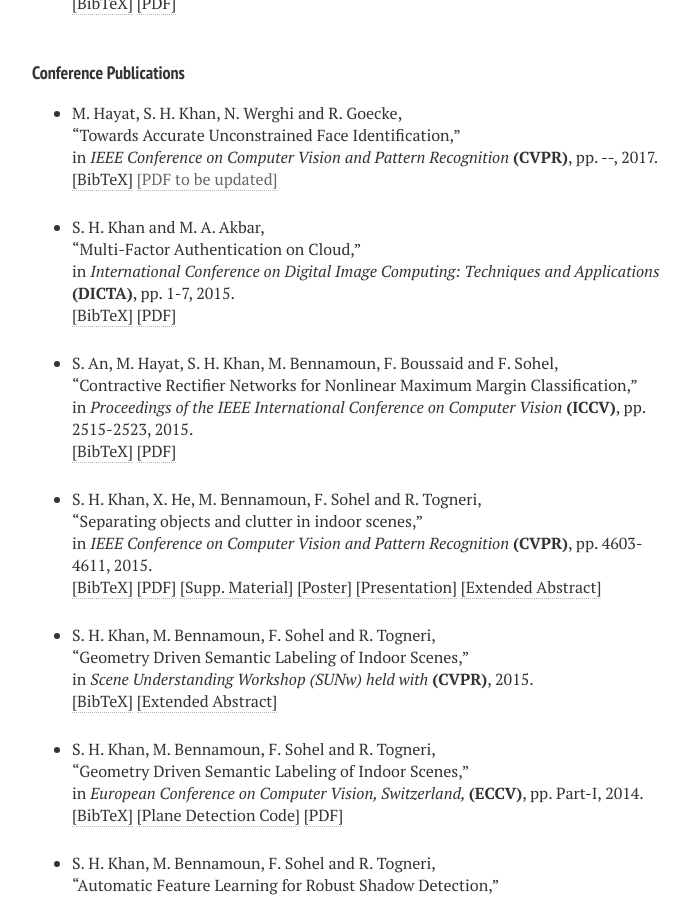
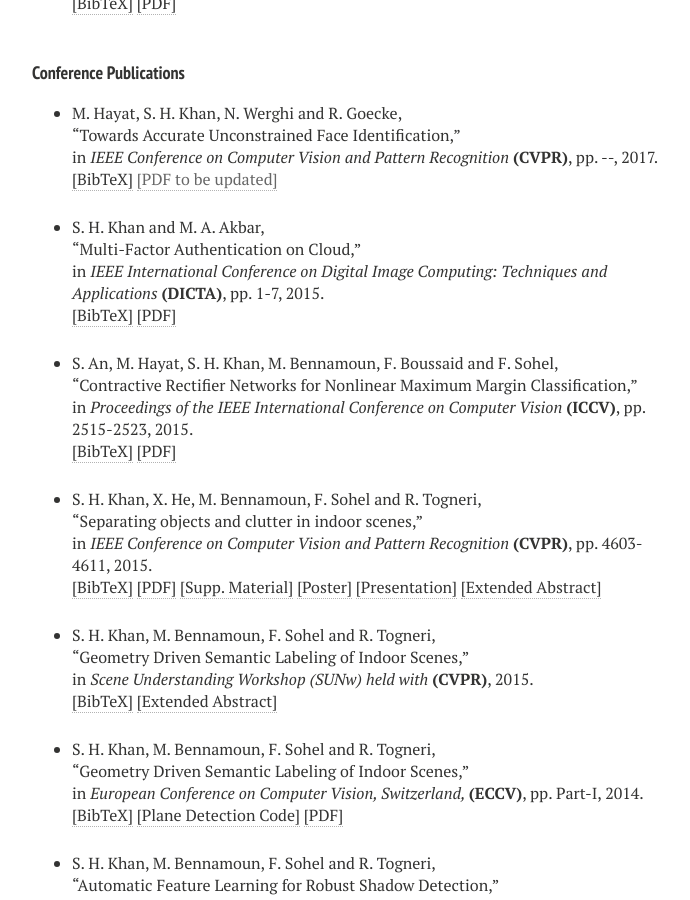
Before and after one commit to awaisrauf/salman-h-khan.github.io, a Jekyll site: the page built from publications.md, in a window 1280 px wide and 900 px high, scrolled down 1191 px. Shown: the whole window, without its empty margins (288-978 px from the left). Built offline with Jekyll 4.4.1, drawn with Linux system fonts in a browser that asks for light colours; nearby versions of some CDN libraries.

Commit message:
Update publications.html

```diff
--- a/_layouts/publications.html
+++ b/_layouts/publications.html
@@ -359,7 +359,7 @@
 <li ><p>
 S. H. Khan and M.  A. Akbar, <br>
 &ldquo;Multi-Factor Authentication on Cloud,&rdquo;<br>
-in <i>International Conference on Digital Image Computing: Techniques and Applications</i> <b>(DICTA)</b>, pp. 1-7, 2015.
+in <i>IEEE International Conference on Digital Image Computing: Techniques and Applications</i> <b>(DICTA)</b>, pp. 1-7, 2015.
 <br />
 <a href="javascript:toggleBibtex('khan2015multi')">[BibTeX]</a>
 <a href="../papers/DICTA15.pdf">[PDF]</a>
@@ -371,7 +371,7 @@
 @inproceedings{khan2015multi,
   author = {Khan, Salman H and Akbar, M Ali},
   title = {Multi-Factor Authentication on Cloud},
-  booktitle = {Digital Image Computing: Techniques and Applications (DICTA), 2015 International Conference on},
+  booktitle = {Proceedings of the IEEE International Conference on Digital Image Computing: Techniques and Applications (DICTA)},
   year = {2015},
   pages = {1--7}
 }
```
